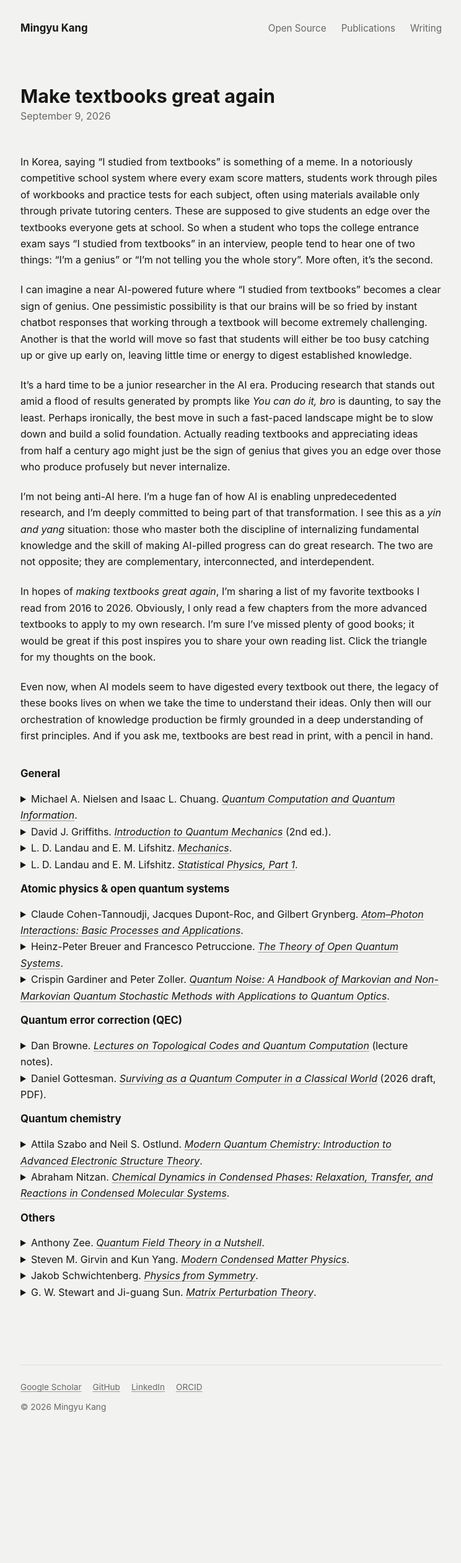
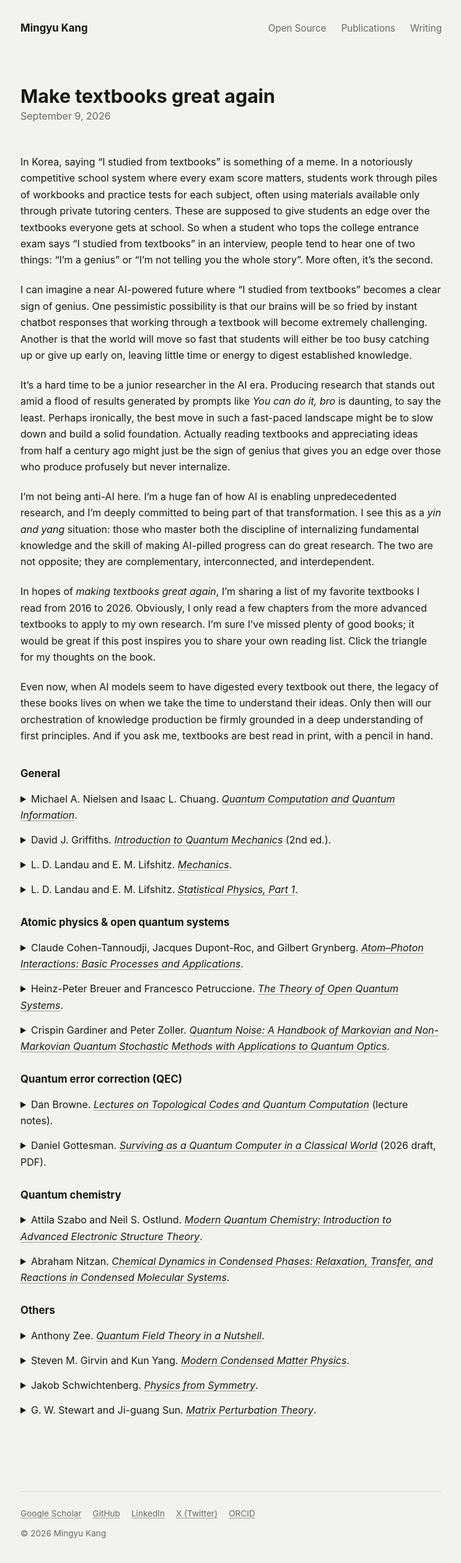
Before and after one commit to mkangquantum/mkangquantum.github.io, a Jekyll site: the page built from _posts/2026-09-09-reading_list.md, in a window 1280 px wide. Shown: the whole page at 62% size, without its empty margins (267-1011 px from the left). Built offline with Jekyll 4.4.1, drawn with Linux system fonts in a browser that asks for light colours; before the commit the page ends 2318 px from its top, so only the background shows below that.

Commit message:
Update site collections and writing styles

```diff
--- a/_config.yml
+++ b/_config.yml
@@ -110,6 +110,7 @@ author:
   steam            :
   tumblr           :
   twitter          :
+  x                : "MingyuKang4"
   bluesky          : "mingyukang.bsky.social"
   vine             :
   weibo            :
@@ -176,6 +177,9 @@ kramdown:
 
 # Collections
 collections:
+  qnm:
+    output: true
+    permalink: /quantum-news-monthly/:path/
   teaching:
     output: true
     permalink: /:collection/:path/
@@ -196,6 +200,17 @@ defaults:
   - scope:
       path: ""
       type: posts
+    values:
+      layout: single
+      author_profile: true
+      read_time: true
+      comments: true
+      share: true
+      related: true
+  # _qnm
+  - scope:
+      path: ""
+      type: qnm
     values:
       layout: single
       author_profile: true
--- a/_layouts/default.html
+++ b/_layouts/default.html
@@ -50,6 +50,7 @@ layout: compress
           <a href="{{ site.author.googlescholar }}">Google Scholar</a>
           <a href="https://github.com/{{ site.author.github }}">GitHub</a>
           <a href="https://www.linkedin.com/in/{{ site.author.linkedin }}/">LinkedIn</a>
+          <a href="https://x.com/{{ site.author.x }}">X (Twitter)</a>
           <a href="{{ site.author.orcid }}">ORCID</a>
         </nav>
         <p class="site-copyright">&copy; {{ site.time | date: '%Y' }} {{ site.name | default: site.title }}</p>
--- a/_pages/quantumnewsmonthly.html
+++ b/_pages/quantumnewsmonthly.html
@@ -10,7 +10,8 @@ Debopriyo Biswas and I made this Youtube series. We made 10-minute videos on exc
 
 {% include base_path %}
 <!-- {% capture written_year %}'None'{% endcapture %} -->
-{% for post in site.posts %}
+{% assign qnm_posts = site.qnm | sort: "date" | reverse %}
+{% for post in qnm_posts %}
   {%if post.qnm %}
   {% include archive-single.html %}
   {% endif %}
--- a/assets/css/main.scss
+++ b/assets/css/main.scss
@@ -230,6 +230,24 @@ h3 {
   color: var(--color-muted);
   font-size: 0.95rem;
   font-weight: 550;
+}
+
+.reading-list__comment {
+  display: block;
+  margin-bottom: 0.85rem;
+}
+
+.reading-list__comment > summary {
+  display: list-item;
+  cursor: pointer;
+}
+
+.reading-list__comment > p {
+  margin: 0.5rem 0 0 28px;
+  padding: 0.45rem 0.8rem;
+  border-left: 2px solid var(--color-line);
+  color: var(--color-text);
+  font-size: 0.9rem;
 }
 
 .publication-list {
```
Also changed, not shown: _qnm/2023-09-20-QNM.md (renamed from _posts/2023-09-20-QNM.md), _qnm/2023-10-19-QNM.md (renamed from _posts/2023-10-19-QNM.md), _qnm/2023-11-19-QNM.md (renamed from _posts/2023-11-19-QNM.md), _qnm/2023-12-13-QNM.md (renamed from _posts/2023-12-13-QNM.md), _qnm/2024-01-18-QNM.md (renamed from _posts/2024-01-18-QNM.md), _qnm/2024-02-24-QNM.md (renamed from _posts/2024-02-24-QNM.md), _qnm/2024-03-28-QNM.md (renamed from _posts/2024-03-28-QNM.md), _qnm/2024-04-05-QNM.md (renamed from _posts/2024-04-05-QNM.md), _qnm/2024-04-27-QNM.md (renamed from _posts/2024-04-27-QNM.md), _qnm/2024-07-05-QNM.md (renamed from _posts/2024-07-05-QNM.md).
